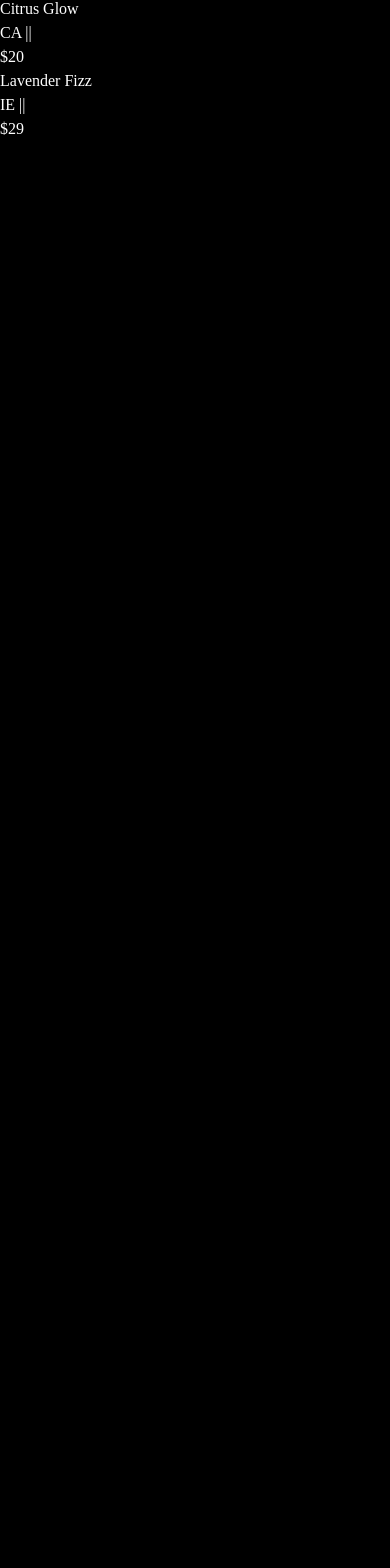
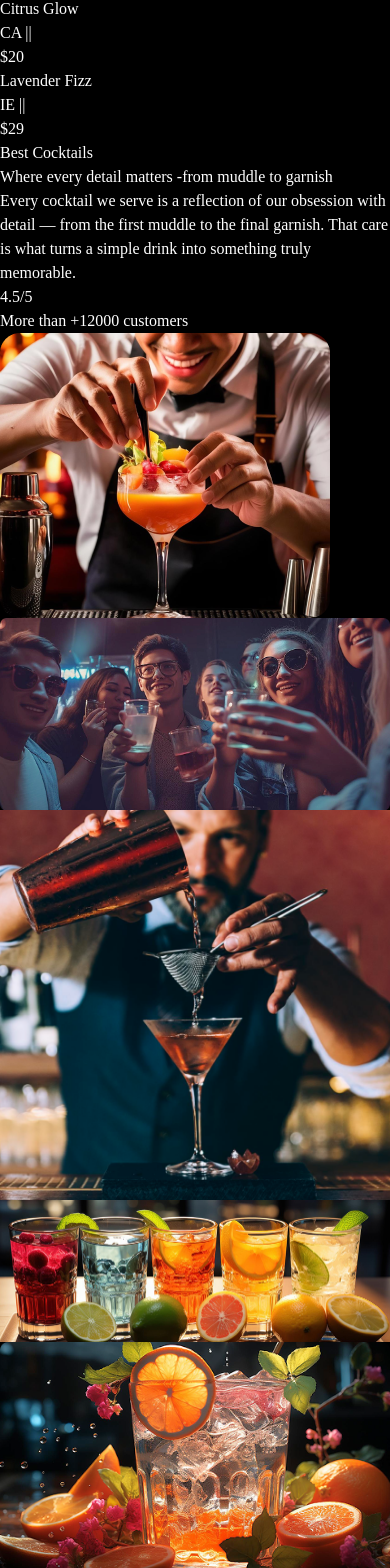
Before and after one commit to abdelilah-wail/Mojito-3d-Website, a React (Vite) app in the folder Mojito/: page / in a window 390 px wide. Shown: the part 3158-4726 px from the top of the page. Before the commit the page ends 3299 px from the top, so only its background shows below. Built offline with nearby package versions, Linux system fonts and the light colour scheme; a web font is replaced by a local one.

Commit message:
implement About Section

```diff
--- a/Mojito/src/App.jsx
+++ b/Mojito/src/App.jsx
@@ -3,6 +3,7 @@
 import Navbar from './components/Navbar'
 import Hero from "./components/Hero"
 import Cocktails from "./components/Cocktails"
+import About from "./components/About"
 
 gsap.registerPlugin(ScrollTrigger, SplitText)
 
@@ -12,6 +13,7 @@
       <Navbar />
       <Hero />
       <Cocktails />
+      <About    />
     </main>
   )
 }
--- /dev/null
+++ b/Mojito/src/components/About.jsx
@@ -0,0 +1,90 @@
+import { useGSAP } from '@gsap/react'
+import gsap from 'gsap';
+import { SplitText } from 'gsap/all';
+import React from 'react'
+
+const About = () => {
+    useGSAP(() => {
+        const titleSplit = SplitText.create('#about h2', {
+            type: 'words'
+        })
+
+        const scrollTimeline = gsap.timeline({
+            scrollTrigger: {
+                trigger: '#about',
+                start: 'top center'
+            }
+        })
+        scrollTimeline.from(titleSplit.words, {
+            opacity: 0, duration: 1, yPercent: 100, ease: 'expo.out', stagger: 0.02
+        })
+            .from('.top-grid div, .bottom-grid div', {
+                opacity: 0, duration: 1, ease: 'power1.inOut', stagger: 0.04,
+            },'-=0.5')
+
+    })
+
+    return (
+        <div id="about">
+            <div className="mb-16 md:px-0 px-5">
+                <div className="content">
+                    <div className="md:col-span-8">
+                        <p className="badge">Best Cocktails</p>
+                        <h2>
+                            Where every detail matters <span className="text-white">-</span>
+                            from muddle to garnish
+                        </h2>
+                    </div>
+
+                    <div className="sub-content">
+                        <p>
+                            Every cocktail we serve is a reflection of our obsession with detail — from the first muddle to the final garnish. That care is what turns a simple drink into something truly memorable.
+                        </p>
+
+                        <div>
+                            <p className="md:text-3xl text-xl font-bold">
+                                <span>4.5</span>/5
+                            </p>
+                            <p className="text-sm text-white-100">
+                                More than +12000 customers
+                            </p>
+                        </div>
+                    </div>
+                </div>
+            </div>
+
+            <div className="top-grid">
+                <div className="md:col-span-3">
+                    <div className="noisy" />
+                    <img src="/images/abt1.png" alt="grid-img-1" />
+                </div>
+
+                <div className="md:col-span-6">
+                    <div className="noisy" />
+                    <img src="/images/abt2.png" alt="grid-img-2" />
+                </div>
+
+                <div className="md:col-span-3">
+                    <div className="noisy" />
+                    <img src="/images/abt5.png" alt="grid-img-5" />
+                </div>
+            </div>
+
+            <div className="bottom-grid">
+                <div className="md:col-span-8">
+                    <div className="noisy" />
+                    <img src="/images/abt3.png" alt="grid-img-3" />
+                </div>
+
+                <div className="md:col-span-4">
+                    <div className="noisy" />
+                    <img src="/images/abt4.png" alt="grid-img-4" />
+                </div>
+            </div>
+
+        </div>
+    )
+}
+
+
+export default About;
--- a/Mojito/src/components/Cocktails.jsx
+++ b/Mojito/src/components/Cocktails.jsx
@@ -2,6 +2,7 @@
 import { cocktailLists, mockTailLists } from '../../constants'
 import { useGSAP } from '@gsap/react'
 import gsap from 'gsap';
+import { SplitText } from 'gsap/all';
 
 const Cocktails = () => {
     useGSAP(()=>{
```
